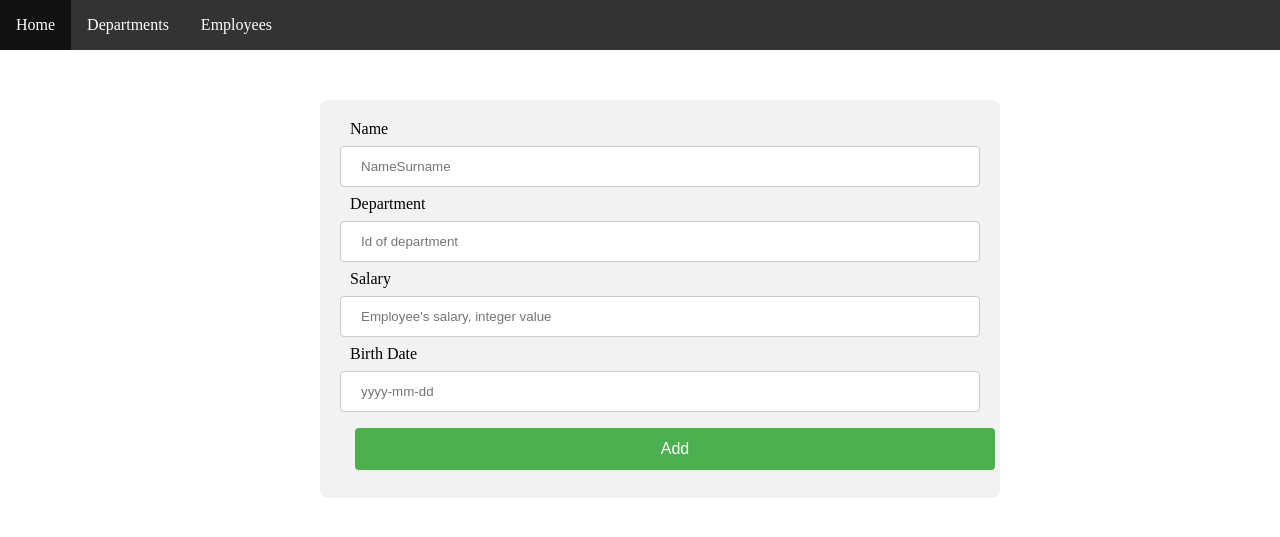
After one commit to rostislavborovyk/grad_work, a Flask app: template department_app/templates/employees/add_employee.html in a window 1280 px wide. The commit adds this page. Shown: the top 537 px of the page. Run offline with Flask 2, Linux system fonts and the light colour scheme; the template is opened without the code that fills it: values that come from a table or form of the project are taken from there, others are empty.

Commit message:
Add employee api added

```diff
--- a/department_app/__init__.py
+++ b/department_app/__init__.py
@@ -1,5 +1,6 @@
 from flask import Flask
 from flask_sqlalchemy import SQLAlchemy
+from flask_restful import Api
 import pymysql
 
 app = Flask(__name__)
@@ -8,3 +9,6 @@
 # installing driver
 pymysql.install_as_MySQLdb()
 db = SQLAlchemy(app)
+
+# flask restful api
+api = Api(app)
--- a/department_app/forms.py
+++ b/department_app/forms.py
@@ -1,8 +1,15 @@
 from flask_wtf import Form
-from wtforms import DateField, ValidationError
+from wtforms import DateField, ValidationError, StringField
 from wtforms.validators import DataRequired
 
 
 class BirthDaySearchForm(Form):
     date_from = DateField('Date from', validators=[DataRequired()])
     date_to = DateField('Date to', validators=[DataRequired()])
+
+
+class AddEmployeeForm(Form):
+    name = StringField('Name', validators=[DataRequired()])
+    department = StringField('Department', validators=[DataRequired()])
+    salary = StringField('Salary', validators=[DataRequired()])
+    birth_date = StringField('Birth Date', validators=[DataRequired()])
--- a/department_app/run.py
+++ b/department_app/main.py
@@ -1,5 +1,6 @@
 from department_app.views import *
 from . import app
+from department_app.rest import rest_api
 
 if __name__ == '__main__':
     app.run()
--- a/department_app/static/css/employees.css
+++ b/department_app/static/css/employees.css
@@ -30,9 +30,38 @@
 }
 
 #add-employee {
-  background-color: #d8be7e;
+  background-color: #f9a602;
 }
 
 #add-employee:hover {
-  background-color: #b8ae6e;
+  background-color: #e99602;
 }
+
+#update-employee {
+  background-color: #04f;
+}
+
+#update-employee:hover {
+  background-color: #03e;
+}
+
+#delete-employee {
+  background-color: #991a00;
+}
+
+#delete-employee:hover {
+  background-color: #881a00;
+}
+
+#add-employee-form {
+  width: 50%;
+  margin-left: 25%;
+  margin-top: 100px;
+  border-radius: 8px;
+  background-color: #f2f2f2;
+  padding: 20px;
+}
+
+#add-employee-form input {
+  width: 100%;
+}
--- a/department_app/static/css/layout.css
+++ b/department_app/static/css/layout.css
@@ -68,3 +68,8 @@
 .content-table tr td {
   padding-left: 20px;
 }
+
+.active-btn {
+  background-color: #222;
+  color: white;
+}
--- /dev/null
+++ b/department_app/templates/employees/add_employee.html
@@ -0,0 +1,27 @@
+{% extends "layout.html" %}
+
+{% block head %}
+<title>Add employee</title>
+<link rel="stylesheet" type="text/css" href="static/css/employees.css?v=38">
+{% endblock %}
+
+{% block navbar %}
+<ul>
+    <li><a href="/">Home</a></li>
+    <li><a href="/departments">Departments</a></li>
+    <li><a href="/employees">Employees</a></li>
+</ul>
+{% endblock %}
+
+{% block content %}
+<div id="add-employee-form">
+    <form method="POST" action="">
+        {{ form.name.label(class="form-label") }} {{ form.name(placeholder="NameSurname", class="form-input") }}
+        {{ form.department.label(class="form-label") }} {{ form.department(placeholder="Id of department", class="form-input") }}
+        {{ form.salary.label(class="form-label") }} {{ form.salary(placeholder="Employee's salary, integer value", class="form-input") }}
+        {{ form.birth_date.label(class="form-label") }} {{ form.birth_date(placeholder="yyyy-mm-dd", class="form-input") }}
+        <input type="submit" class="form-button" value="Add">
+        {{ form.csrf_token }}
+    </form>
+</div>
+{% endblock %}
--- a/department_app/templates/layout.html
+++ b/department_app/templates/layout.html
@@ -2,16 +2,13 @@
 <html lang="en">
 <head>
     <meta charset="UTF-8">
-    <link rel="stylesheet" type="text/css" href="static/css/layout.css?v=12">
+    <link rel="stylesheet" type="text/css" href="static/css/layout.css?v=15">
     {% block head %}{% endblock %}
 </head>
 <body>
 <div class="navbar">
-    <ul>
-    <li><a href="/">Home</a></li>
-    <li><a href="/departments">Departments</a></li>
-    <li><a href="/employees">Employees</a></li>
-    </ul>
+    {% block navbar %}{% endblock %}
+
 </div>
 {% block content %}{% endblock %}
 
--- /dev/null
+++ b/wsgi.py
@@ -0,0 +1,4 @@
+from department_app.main import app
+
+if __name__ == '__main__':
+    app.run()
```
Also changed, not shown: department_app/rest/rest_api.py (added, +52 -0 lines), department_app/templates/departments.html (+8 -0 lines), department_app/templates/employees/employees.html (renamed from department_app/templates/employees.html, +11 -1 lines), department_app/templates/index.html (+8 -0 lines), department_app/views.py (+6 -3 lines), requirements.txt (added, +26 -0 lines), department_app/rest/__init__.py (deleted).
